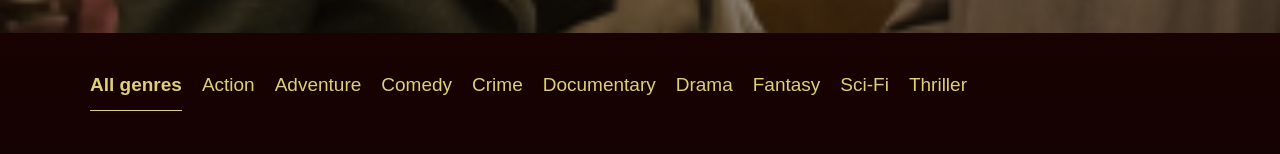
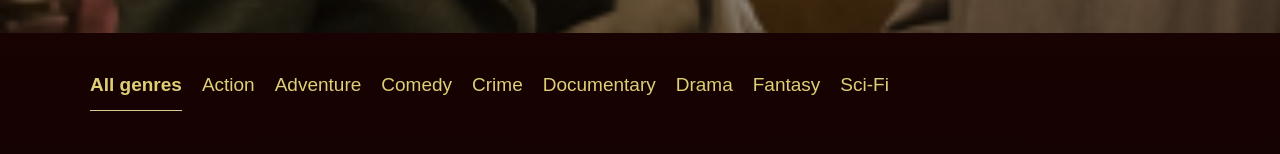
Before and after one commit to azueva/642335-what-to-watch-6, a React app: page / in a window 1280 px wide. Shown: the part 519-673 px from the top of the page. Built offline with nearby package versions, Linux system fonts and the light colour scheme.

Commit message:
Ref: Доработка задания: Список жанров, actions

```diff
--- a/src/components/blocks/genres-list/genres-list.jsx
+++ b/src/components/blocks/genres-list/genres-list.jsx
@@ -6,20 +6,16 @@ import PropTypes from 'prop-types';
 import MovieProp from '../../props/movie.prop';
 import {ALL_GENRES, GENRES_LIST_SIZE} from "../../../const";
 
+const createGenreList = (summaryItem, filmsList) => [summaryItem]
+  .concat([...new Set(filmsList.map((film) => film.genre))].sort());
+
 const GenresList = (props) => {
   const {activeGenre, films, onGenreItemClick} = props;
-  const genres = [...new Set(films.map((film) => film.genre))]
-    .sort().slice(0, GENRES_LIST_SIZE);
+  const genres = createGenreList(ALL_GENRES, films)
+    .slice(0, GENRES_LIST_SIZE);
 
   return (
     <ul className="catalog__genres-list">
-      <li
-        className={`catalog__genres-item ${!activeGenre ? `catalog__genres-item--active` : ``}`}
-        key={ALL_GENRES}
-        onClick={() => onGenreItemClick(ALL_GENRES)}
-      >
-        <Link to="/" className="catalog__genres-link">{ALL_GENRES}</Link>
-      </li>
       {
         genres.map((genre) =>
           (
@@ -51,11 +47,7 @@ const mapStateToProps = (state) => ({
 
 const mapDispatchToProps = (dispatch) => ({
   onGenreItemClick(genre) {
-    if (genre === ALL_GENRES) {
-      dispatch(ActionCreator.resetGenre());
-    } else {
-      dispatch(ActionCreator.changeGenre(genre));
-    }
+    dispatch(ActionCreator.changeGenre(genre));
   },
 });
 
--- a/src/components/pages/main/main.jsx
+++ b/src/components/pages/main/main.jsx
@@ -8,7 +8,7 @@ import MoviesList from '../../blocks/movies-list/movies-list';
 import Header from '../../blocks/header/header';
 import Footer from '../../blocks/footer/footer';
 import MovieProp from '../../props/movie.prop';
-import {MOVIES_LIST_SIZE, ALL_GENRES} from "../../../const";
+import {MOVIES_LIST_SIZE} from "../../../const";
 import {getFilmsByGenre} from "../../../store/selectors";
 import {withShowMore} from "../../../hocs/with-show-more.jsx";
 
--- a/src/store/action.js
+++ b/src/store/action.js
@@ -1,7 +1,8 @@
+import {ALL_GENRES} from "../const";
+
 export const ActionType = {
-  GET_ALL_MOVIES: `getAllMovies`,
-  CHANGE_GENRE: `changeGenre`,
-  RESET_GENRE: `resetGenre`,
+  GET_ALL_MOVIES: `GET_ALL_MOVIES`,
+  CHANGE_GENRE: `CHANGE_GENRE`,
 };
 
 export const ActionCreator = {
@@ -16,6 +17,6 @@ export const ActionCreator = {
 
   resetGenre: () => ({
     type: ActionType.CHANGE_GENRE,
-    payload: null,
+    payload: ALL_GENRES,
   })
 };
--- a/src/store/reducer.js
+++ b/src/store/reducer.js
@@ -1,8 +1,9 @@
 import {ActionType} from './action';
 import films from "../mocks/films";
+import {ALL_GENRES} from "../const";
 
 const initialState = {
-  genre: null,
+  genre: ALL_GENRES,
   films,
 };
 
--- a/src/store/selectors.js
+++ b/src/store/selectors.js
@@ -1,6 +1,8 @@
+import {ALL_GENRES} from "../const";
+
 export const getFilmsByGenre = (genre, films) => {
-  if (genre) {
-    return films.filter((film) => film.genre === genre);
+  if (genre === ALL_GENRES) {
+    return films;
   }
-  return films;
+  return films.filter((film) => film.genre === genre);
 };
```
